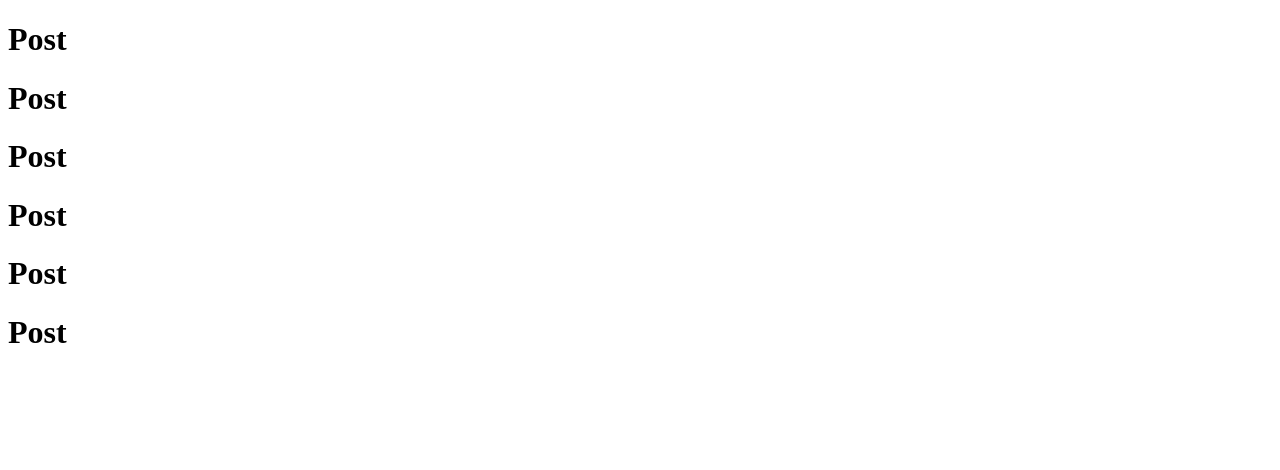
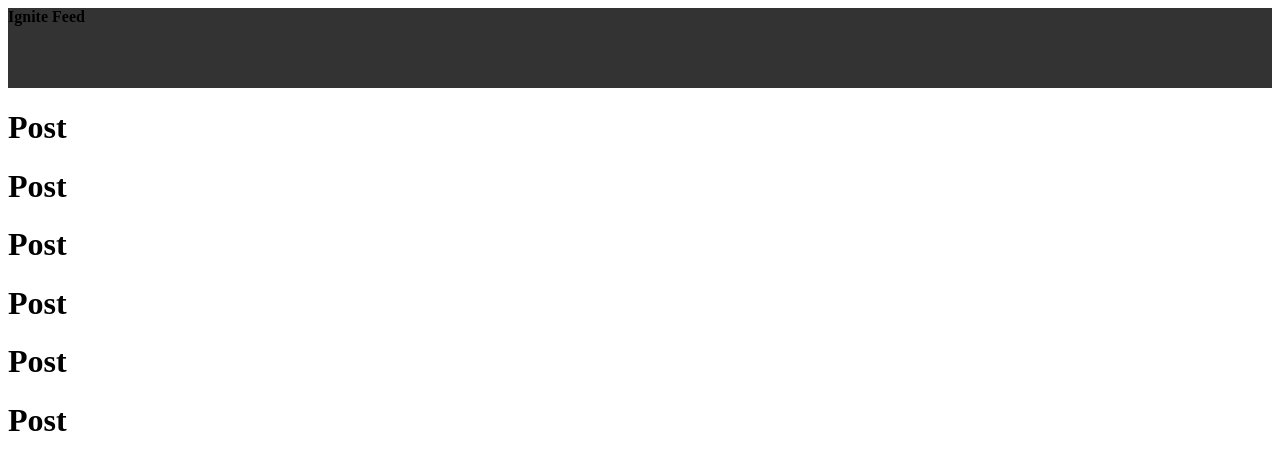
Before and after one commit to WelderFernandes/01-fundamentos-reactjs, a React (Vite) app: page / in a window 1280 px wide. Shown: the top 470 px of the page. Built offline with nearby package versions, Linux system fonts and the light colour scheme.

Commit message:
chore: css Modules

```diff
--- a/src/App.jsx
+++ b/src/App.jsx
@@ -1,9 +1,11 @@
 import { Post } from "./Post";
+import { Header } from "./components/Header";
 
 export function App() {
 
   return (
     <>
+      <Header />
       <Post />
       <Post />
       <Post />
--- /dev/null
+++ b/src/components/Header.jsx
@@ -0,0 +1,10 @@
+import styles from './Header.module.css'
+
+
+export function Header() {
+    return (
+        <header className={styles.header}>
+            <strong>Ignite Feed</strong>
+        </header>
+    )
+}
--- /dev/null
+++ b/src/components/Header.module.css
@@ -0,0 +1,4 @@
+.header {
+    background: #333;
+    height: 80px;
+}
```
